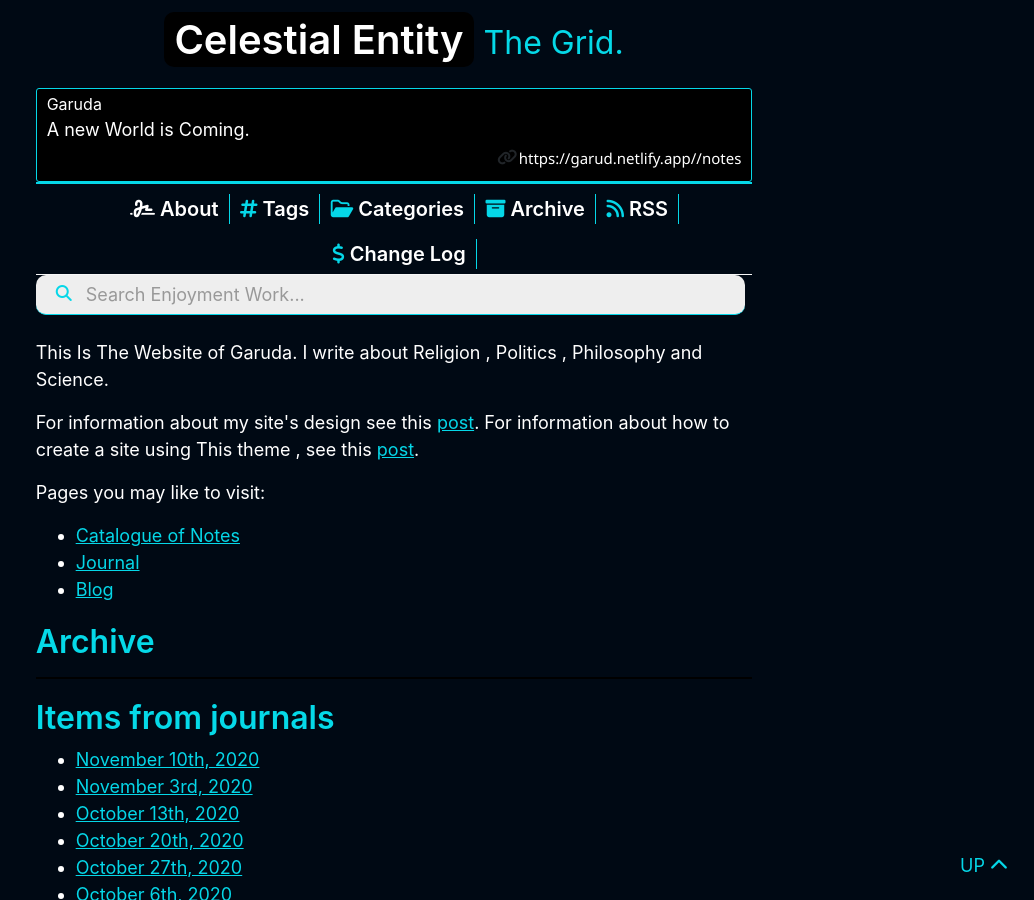
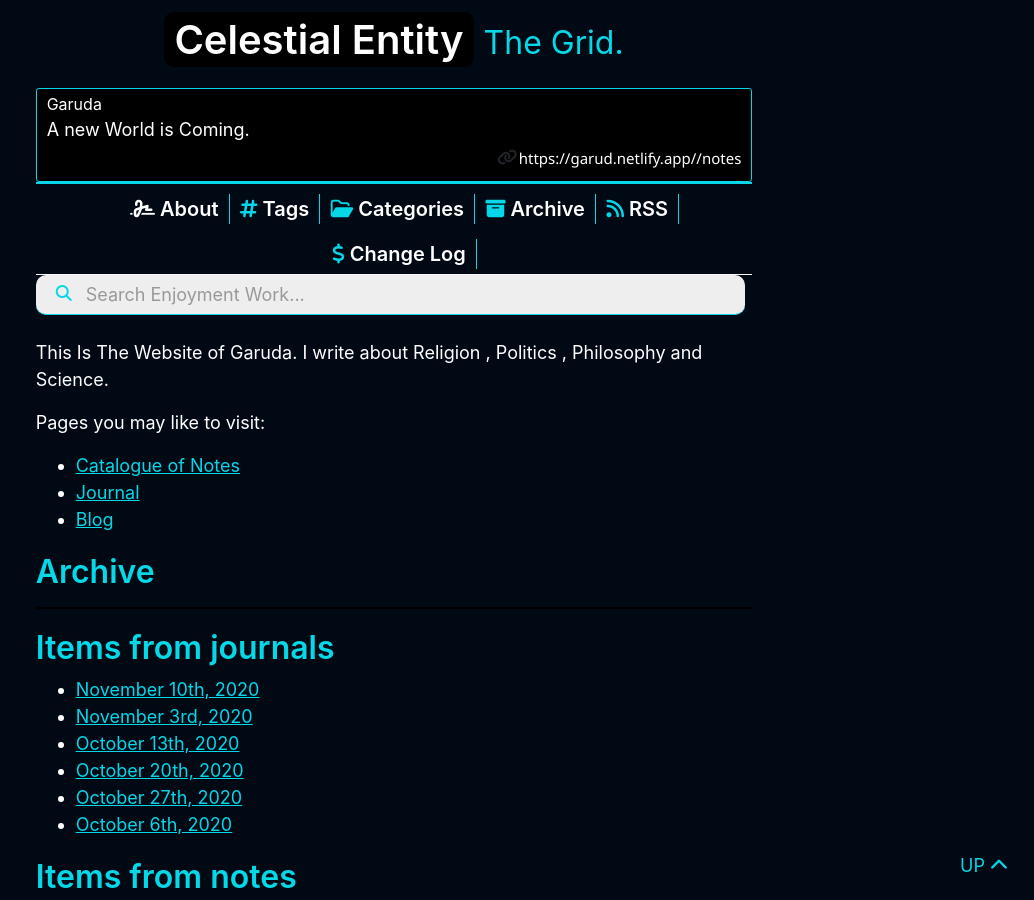
Before and after one commit to stardoom4/blog, a Jekyll site: the page built from index.md, in a window 1280 px wide and 900 px high. Shown: the whole window, without its empty margins (246-1280 px from the left). Built offline with Jekyll 4.4.1, drawn with Linux system fonts in a browser that asks for light colours; nearby versions of some CDN libraries.

Commit message:
Update index.md

```diff
--- a/index.md
+++ b/index.md
@@ -5,8 +5,6 @@ permalink: /
 
 
 This Is The Website of Garuda. I write about Religion , Politics , Philosophy and Science.
-
-For information about my site's design see this [post](https://garud.netlify.app/posts/exploring-the-features-of-enjoyment-work). For information about how to create a site using This theme , see this [post](https://enjoyment-work.netlify.app/posts/how-to-setup-enjoyment-work).
 
 Pages you may like to visit:
 
```
